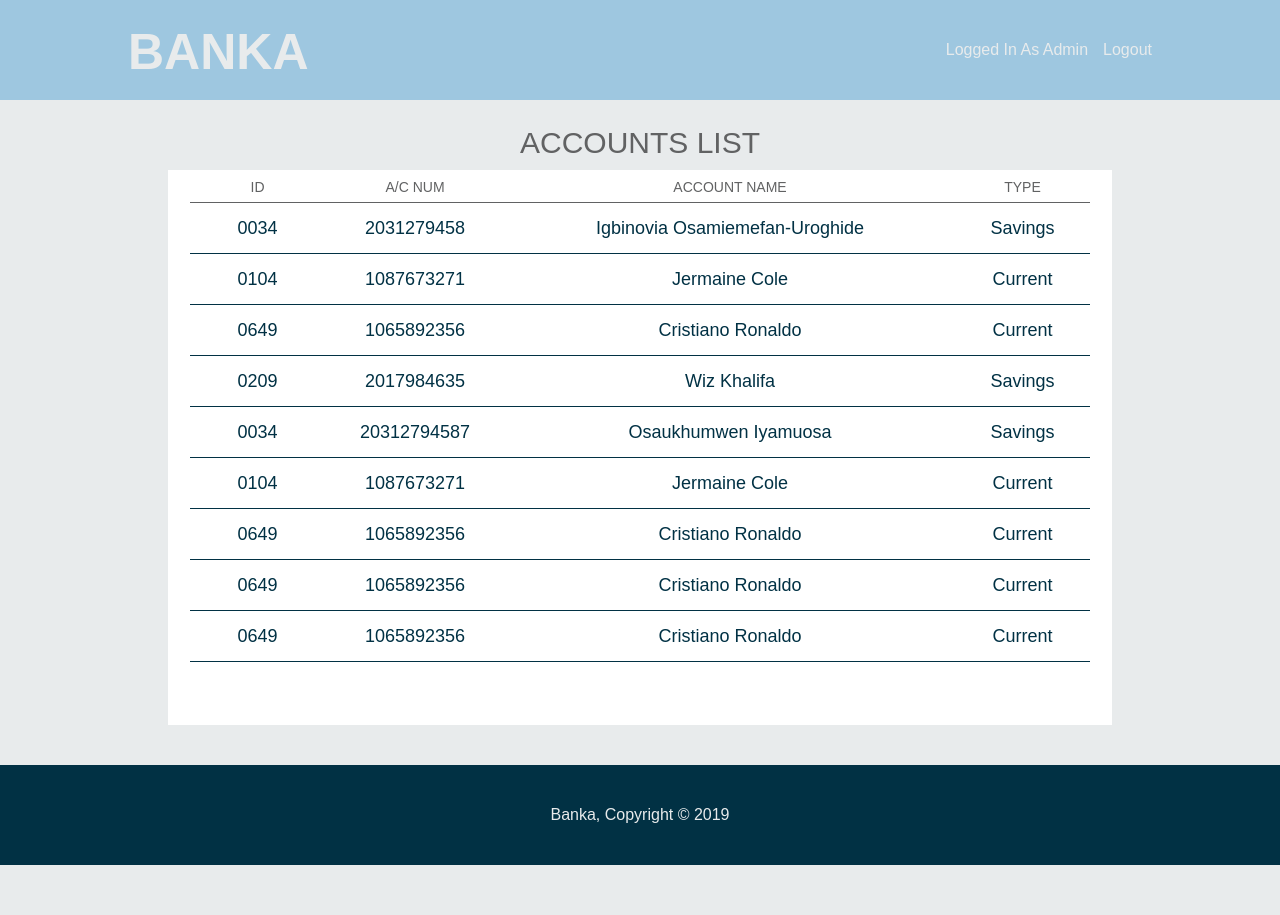
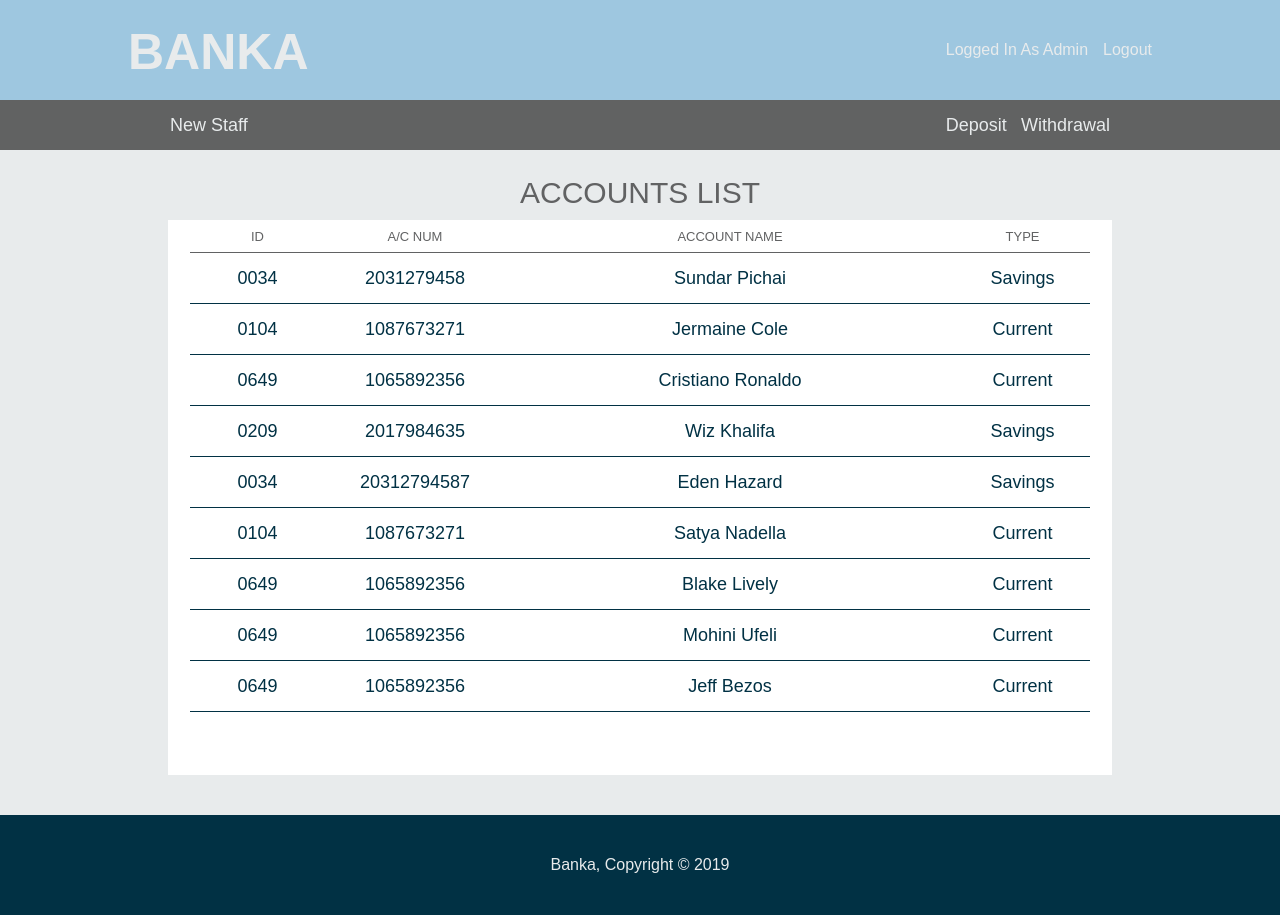
Before and after one commit to Ukhu/Banka, a plain HTML site: page UI/accounts_list.html in a window 1280 px wide. Before the commit the page ends 865 px from the top, so only its background shows below. Drawn offline with Linux system fonts and the light colour scheme.

Commit message:
Add navbar to accounts_list page

```diff
--- a/UI/accounts_list.html
+++ b/UI/accounts_list.html
@@ -22,6 +22,15 @@
       </div>
     </header>
     <main>
+      <section id="staff-navbar">
+        <div class="container">
+          <a href="cr_admin_staff.html">New Staff</a>
+          <div class="bnk-ops">
+            <a href="credit_user.html">Deposit</a>
+            <a href="debit_user.html">Withdrawal</a>
+          </div>
+        </div>
+      </section>
       <section id="accounts-list" class="container">
         <h3 id="dashboard-main-title" class="dashboard-section-title">
           Accounts List
@@ -41,7 +50,7 @@
                   <div class="display-full-div">
                     <p class="acc-list-val-0">0034</p>
                     <p class="acc-list-val-1">2031279458</p>
-                    <p class="acc-list-val-2">Igbinovia Osamiemefan-Uroghide</p>
+                    <p class="acc-list-val-2">Sundar Pichai</p>
                     <p class="acc-list-val-0">Savings</p>
                   </div>
                 </li></a
@@ -82,7 +91,7 @@
                   <div class="display-full-div">
                     <p class="acc-list-val-0">0034</p>
                     <p class="acc-list-val-1">20312794587</p>
-                    <p class="acc-list-val-2">Osaukhumwen Iyamuosa</p>
+                    <p class="acc-list-val-2">Eden Hazard</p>
                     <p class="acc-list-val-0">Savings</p>
                   </div>
                 </li>
@@ -92,7 +101,7 @@
                   <div class="display-full-div">
                     <p class="acc-list-val-0">0104</p>
                     <p class="acc-list-val-1">1087673271</p>
-                    <p class="acc-list-val-2">Jermaine Cole</p>
+                    <p class="acc-list-val-2">Satya Nadella</p>
                     <p class="acc-list-val-0">Current</p>
                   </div>
                 </li>
@@ -102,7 +111,7 @@
                   <div class="display-full-div">
                     <p class="acc-list-val-0">0649</p>
                     <p class="acc-list-val-1">1065892356</p>
-                    <p class="acc-list-val-2">Cristiano Ronaldo</p>
+                    <p class="acc-list-val-2">Blake Lively</p>
                     <p class="acc-list-val-0">Current</p>
                   </div>
                 </li>
@@ -112,7 +121,7 @@
                   <div class="display-full-div">
                     <p class="acc-list-val-0">0649</p>
                     <p class="acc-list-val-1">1065892356</p>
-                    <p class="acc-list-val-2">Cristiano Ronaldo</p>
+                    <p class="acc-list-val-2">Mohini Ufeli</p>
                     <p class="acc-list-val-0">Current</p>
                   </div>
                 </li>
@@ -122,7 +131,7 @@
                   <div class="display-full-div">
                     <p class="acc-list-val-0">0649</p>
                     <p class="acc-list-val-1">1065892356</p>
-                    <p class="acc-list-val-2">Cristiano Ronaldo</p>
+                    <p class="acc-list-val-2">Jeff Bezos</p>
                     <p class="acc-list-val-0">Current</p>
                   </div>
                 </li>
--- a/UI/assets/css/style.css
+++ b/UI/assets/css/style.css
@@ -215,7 +215,7 @@ header {
   padding-left: 5px;
 }
 
-/****** CREATE ACCOUNT SECTION *****/
+/****** ALL PAGES WITH FORMS *****/
 
 .all-form {
   max-width: 450px;
@@ -243,7 +243,14 @@ header {
   width: 100%;
 }
 
-/********** DASHBOARD PAGE ***************/
+/***** SIGN IN PAGE *****/
+
+#admin-link {
+  color: #616262;
+  text-align: center;
+}
+
+/****************** DASHBOARD PAGE **********************/
 
 /******* ACCOUNT DETAILS SECTION *******/
 
@@ -392,6 +399,37 @@ header {
 
 /************** ACCOUNTS LIST PAGE ***********/
 
+/****** Navbar ****/
+#staff-navbar {
+  height: 50px;
+  background-color: #616262;
+}
+
+#staff-navbar div {
+  max-width: 940px;
+}
+
+#staff-navbar a {
+  color: #e8ebec;
+  line-height: 50px;
+  font-size: 18px;
+}
+
+#staff-navbar a:hover {
+  font-weight: bold;
+}
+
+.bnk-ops {
+  display: inline;
+  float: right;
+}
+
+.bnk-ops a {
+  margin-left: 10px;
+}
+
+/********/
+
 #accounts-list {
   padding: 20px 0;
   overflow: auto;
@@ -406,7 +444,7 @@ header {
 }
 
 #accounts-list .accounts-list-div .acc-list-title {
-  font-size: 14px;
+  font-size: 13px;
   line-height: 30px;
   border-bottom: 1px solid #616263;
   color: #616263;
@@ -659,6 +697,17 @@ footer p {
 
   /****** Accounts List *********/
 
+  /**** Navbar ****/
+  #staff-navbar {
+    padding: 0 20px;
+  }
+
+  #staff-navbar a {
+    font-size: 16px;
+  }
+
+  /****/
+
   #accounts-list .accounts-list-div p {
     font-size: 12px;
   }
```
Also changed, not shown: UI/cr_admin_staff.html (+1 -1 lines), UI/credit_user.html (+1 -1 lines), UI/debit_user.html (+1 -1 lines), UI/sign_in.html (+3 -0 lines).
